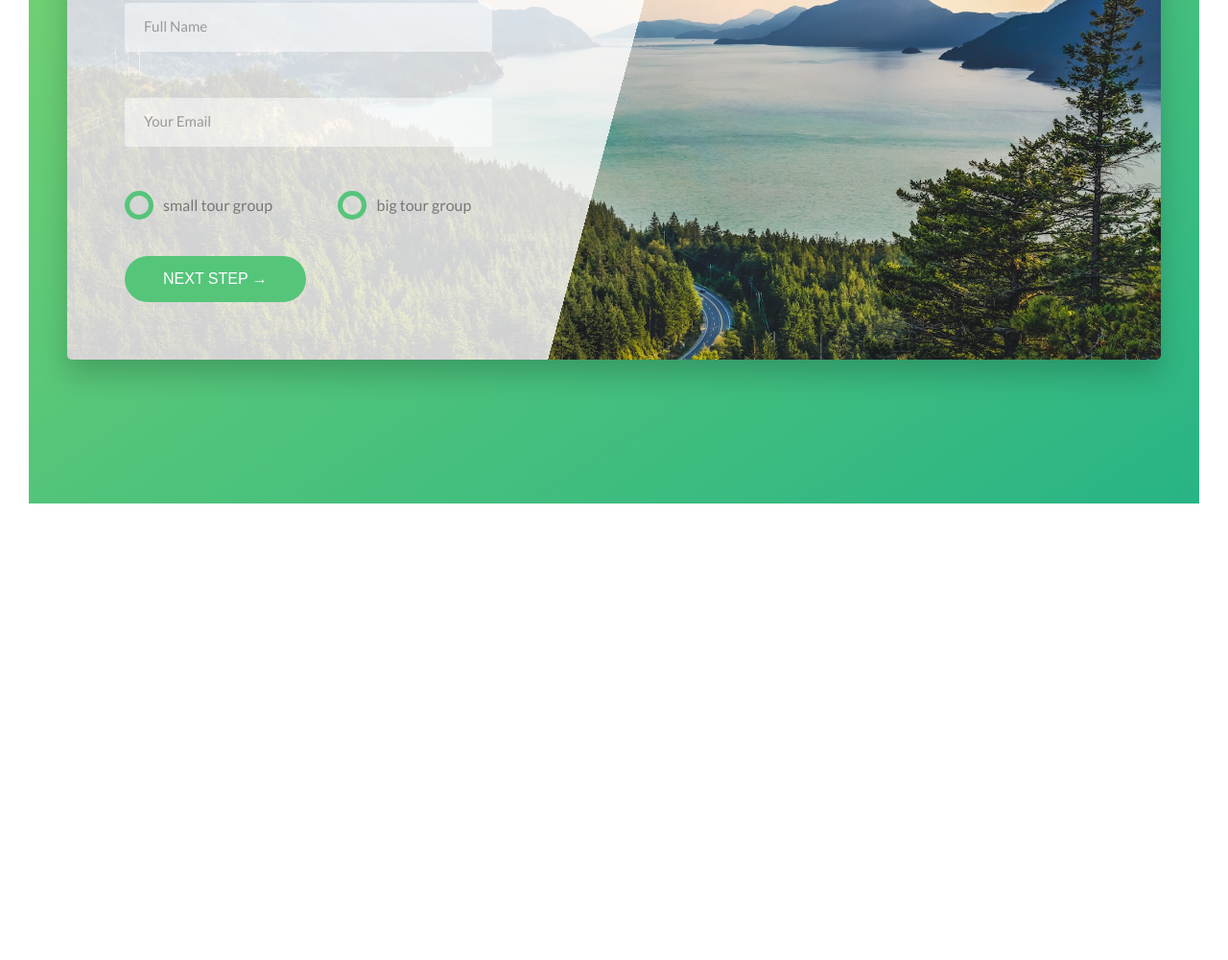
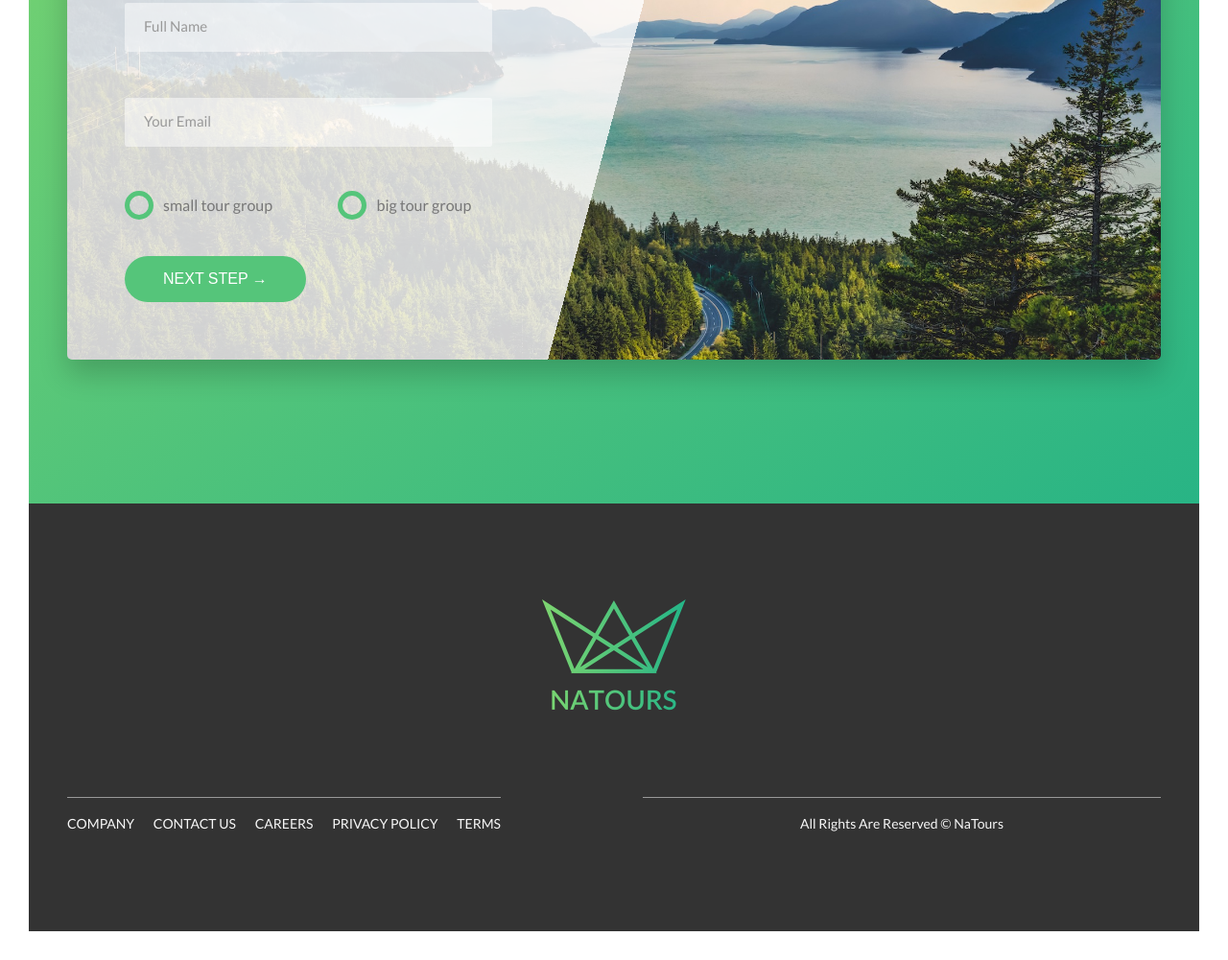
Before and after one commit to m7mdZayan/NaTours, a website: page index.html in a window 1280 px wide. Shown: the part 4958-5959 px from the top of the page at 96% size. Before the commit the page ends 5513 px from the top, so only its background shows below. Drawn offline with Linux system fonts and the light colour scheme.

Commit message:
footer is finished

```diff
--- a/index.html
+++ b/index.html
@@ -451,5 +451,46 @@
       </section>
       <!-- end of the booking section -->
     </main>
+
+    <!-- start of the footer -->
+    <footer class="footer">
+      <div class="footer__logo-box">
+        <img
+          src="./img/logo-green-2x.png"
+          alt="full logo"
+          class="footer__logo"
+        />
+      </div>
+      <div class="row">
+        <div class="col-1of2">
+          <div class="footer__navigation">
+            <ul class="footer__list">
+              <li class="footer__item">
+                <a href="#" class="footer__link">company</a>
+              </li>
+              <li class="footer__item">
+                <a href="#" class="footer__link">contact us</a>
+              </li>
+              <li class="footer__item">
+                <a href="#" class="footer__link">careers</a>
+              </li>
+              <li class="footer__item">
+                <a href="#" class="footer__link">privacy policy</a>
+              </li>
+              <li class="footer__item">
+                <a href="#" class="footer__link">terms</a>
+              </li>
+            </ul>
+          </div>
+        </div>
+        <div class="col-1of2">
+          <p class="footer__copyrights">
+            all rights are reserved &copy; NaTours
+          </p>
+        </div>
+      </div>
+    </footer>
+
+    <!-- end of the footer -->
   </body>
 </html>
--- a/sass/abstracts/_variables.scss
+++ b/sass/abstracts/_variables.scss
@@ -4,6 +4,7 @@ $color-primary-light: #7ed56f;
 $color-primary-dark: #28b485;
 $color-grey-dark: #777;
 $color-grey-dark2: #999;
+$color-grey-dark3: #333;
 $color-white: #fff;
 $color-black: #000;
 $color-grey-light1: #f7f7f7;
--- /dev/null
+++ b/sass/layout/_footer.scss
@@ -0,0 +1,56 @@
+.footer {
+  background-color: $color-grey-dark3;
+  padding: 10rem 0;
+  font-size: 1.4rem;
+  color: $color-grey-light1;
+
+  &__logo-box {
+    text-align: center;
+  }
+
+  &__logo {
+    width: 15rem;
+    height: auto;
+    margin-bottom: 8rem;
+  }
+
+  &__navigation {
+    border-top: 1px solid $color-grey-dark2;
+    padding-top: 1.5rem;
+    display: inline-block;
+  }
+  &__list {
+    list-style: none;
+  }
+
+  &__item {
+    display: inline-block;
+
+    &:not(:last-child) {
+      margin-right: 1.7rem;
+    }
+  }
+  &__link {
+    &:link,
+    &:visited {
+      text-decoration: none;
+      text-transform: uppercase;
+      display: inline-block;
+      transition: all 0.2s;
+      color: $color-grey-light1;
+    }
+
+    &:hover,
+    &:active {
+      color: $color-primary;
+      box-shadow: 0 1rem 2rem rgba($color-black, 0.3);
+      transform: rotate(3deg) scale(1.1);
+    }
+  }
+  &__copyrights {
+    border-top: 1px solid $color-grey-dark2;
+    padding-top: 1.5rem;
+    text-transform: capitalize;
+    text-align: center;
+  }
+}
--- a/sass/main.scss
+++ b/sass/main.scss
@@ -17,5 +17,6 @@
 
 @import "pages/home";
 @import "layout/grid";
+@import "layout/footer";
 
 @import "layout/header";
```
Also changed, not shown: css/style.css.
